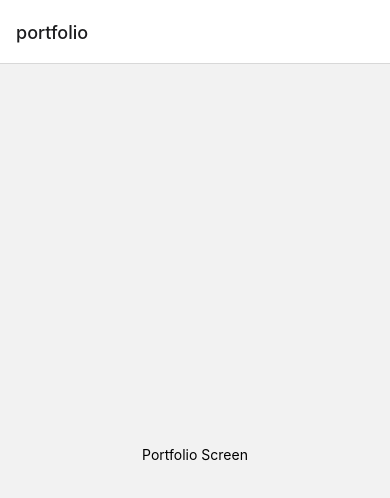
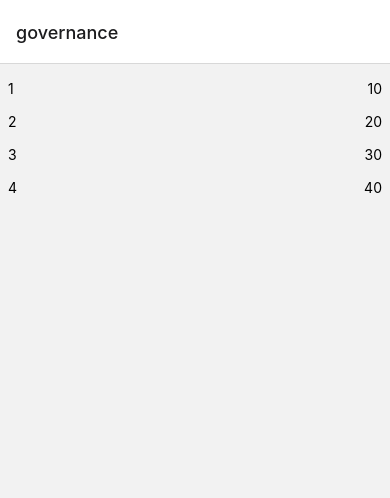
Before and after one commit to swc0620/enft_dao_management_app, a React Native app: screen /governance in a window 390 px wide. Shown: the top 498 px of the page. Built offline with nearby package versions, Linux system fonts and the light colour scheme.

Commit message:
1st, gideok's format

```diff
--- a/App.tsx
+++ b/App.tsx
@@ -4,21 +4,22 @@ import { StyleSheet, Text, View } from "react-native";
 import { Provider as PaperProvider } from "react-native-paper";
 import { NavigationContainer } from "@react-navigation/native";
 import { createNativeStackNavigator } from "@react-navigation/native-stack";
-import Portfolio from "./src/pages/Portfolio";
+import Govern from "./src/pages/Govern";
 
 const Stack = createNativeStackNavigator();
+
+
 
 export default function App() {
   return (
     <NavigationContainer>
       <PaperProvider>
         <Stack.Navigator>
-          <Stack.Screen name="portfolio" component={Portfolio} />
+          <Stack.Screen name="governance" component={Govern} />
         </Stack.Navigator>
       </PaperProvider>
     </NavigationContainer>
-  );
-}
+  )}
 
   const styles = StyleSheet.create({
     container: {
--- /dev/null
+++ b/src/components/GovernList.tsx
@@ -0,0 +1,22 @@
+import React from "react";
+import { StyleSheet, Text, View } from "react-native";
+import { List } from "react-native-paper";
+
+type GovernListProp = {
+  index: number;
+  nftId: string;
+  price: number;
+  votes: number;
+  approveRate: number;
+};
+
+export default function GovernList(props: GovernListProp) {
+  const { index, nftId, price, votes, approveRate } = props;
+  return (
+    <List.Item
+      nftId={nftId}
+      price={price}
+      votes = {votes}
+      approveRate={approveRate}
+    />
+  )};
--- /dev/null
+++ b/src/components/GovernUserList.tsx
@@ -0,0 +1,29 @@
+import React from "react";
+import { StyleSheet, Text, View } from "react-native";
+import { List } from "react-native-paper";
+
+type GovernUserListProp = {
+  index: number;
+  telegramId: string;
+  share: number;
+};
+
+export default function GovernUserList(props: GovernUserListProp) {
+  const { index, telegramId, share } = props;
+  return (
+    <List.Item
+      id={telegramId}
+      share={share}
+      left={(props) => (
+        <>
+          <Text>{index}</Text>
+        </>
+      )}
+      right={(props) => (
+        <>
+          <Text>{`${share}`}</Text>
+        </>
+      )}
+    />
+  );
+}
--- /dev/null
+++ b/src/pages/Govern.tsx
@@ -0,0 +1,64 @@
+import { StatusBar } from "expo-status-bar";
+import React from "react";
+import { StyleSheet, Text, ScrollView } from "react-native";
+import GovernUserList from "../components/GovernUserList";
+import GovernList from "../components/GovernList";
+import { List } from "react-native-paper";
+
+const governUserDummy = [
+  {
+    telegramId: "jay",
+    share: 10,
+  },
+  {
+    telegramId: "decipher",
+    share: 20,
+  },
+  {
+    telegramId: "potato",
+    share: 30,
+  },
+  {
+    telegramId: "dokwon",
+    share: 40,
+  },
+];
+
+const governDummy = [
+  {
+    nftId: "03jna9",
+    price: 20,
+    votes: 15,
+    approveRate: 15,
+  },
+  {
+    nftId: "sdafsj3",
+    price: 10,
+    votes: 30,
+    approveRate: 45,
+  },
+];
+
+export default function Govern() {
+  return (
+    <ScrollView>
+      <List.Section style={{ justifyContent: "center" }}>
+        {governUserDummy.map((v, i) => {
+          return (
+            <GovernUserList
+              index={i + 1}
+              id={v.telegramId}
+              share={v.share}
+            />
+          );
+        })}
+      </List.Section>
+    </ScrollView>
+  );
+}
+
+const styles = StyleSheet.create({
+  container: {
+    backgroundColor: "#fff",
+  },
+});
--- a/src/pages/Portfolio.tsx
+++ b/src/pages/Portfolio.tsx
@@ -5,7 +5,7 @@ import { StyleSheet, Text, View } from "react-native";
 export default function Portfolio() {
   return (
     <View style={{ flex: 1, alignItems: "center", justifyContent: "center" }}>
-      <Text>Portfolio Screen</Text>
+      <Text>Portfolio Screenㅁㄴㄹㅁㅁㄴㄹㄹ</Text>
     </View>
   );
 }
```
Also changed, not shown: example.txt (deleted), src/pages/test.tsx (deleted), 2 other files (tests, documents, lock files or other folders). Lines whose indentation alone changed are shown as unchanged.
